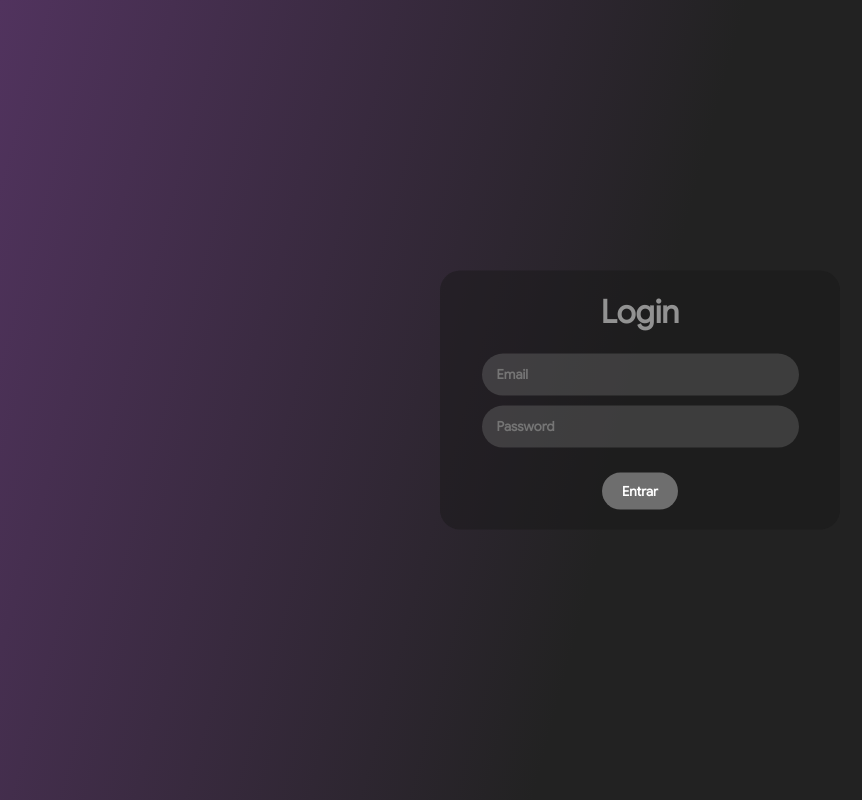
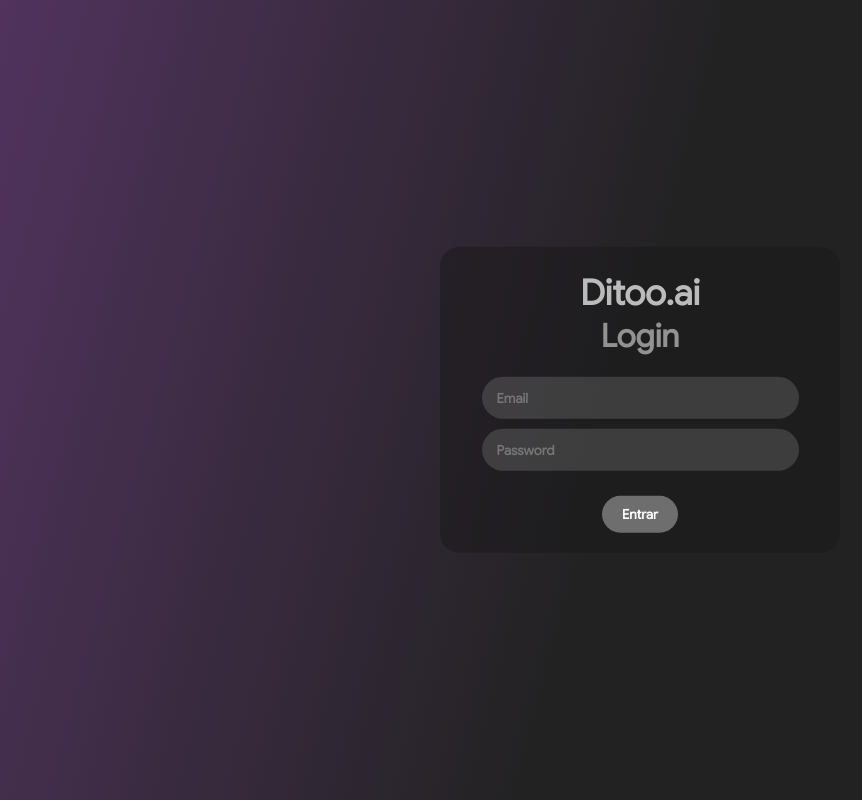
Before and after one commit to Guilherme-Fonseca-da-Costa/ditoo-ai, a React (Vite) app in the folder interface/ditoo-front/: page /login in a window 1280 px wide. Shown: the whole page, without its empty margins (0-862 px from the left). Built offline with nearby package versions, Linux system fonts and the light colour scheme.

Commit message:
Refatorar página de login para usar estado local e método de login da API

```diff
--- a/interface/ditoo-front/src/pages/LoginPage.tsx
+++ b/interface/ditoo-front/src/pages/LoginPage.tsx
@@ -1,10 +1,29 @@
+import { useState } from "react";
+import { api } from "../services/api.ts";
+
 export default function LoginPage() {
+  const [user, setUser] = useState("");
+  const [pass, setPass] = useState("");
+
+  // Essa função é responsável por lidar com o processo de login. Ela chama o método `login` do objeto `api`, que faz uma requisição ao backend para autenticar o usuário. Se a requisição for bem-sucedida, o usuário será autenticado; caso contrário, um erro será registrado no console.
+  const handleLogin = async () => {
+    try {
+      console.log("DEBUG: Tentando fazer login com:", { user, pass });
+      await api.login(user, pass);
+    } catch (error) {
+      console.error("DEBUG: Erro ao fazer login:", error);
+    }
+  };
+
   return (
+    <>
       <div id="loginBlock">
-      <h1 style={{ color: '#929292', userSelect: 'none' }}>Login</h1>
+      <h1 style={{fontSize: "2.2em", color: "#bbbbbb", marginBottom: -20, userSelect: "none"}}>Ditoo.ai</h1>
+        <h1 style={{ color: "#929292", userSelect: "none" }}>Login</h1>
         <div id="inputLoginBlock">
           <input
             className="loginInput"
+            onChange={(e) => setUser(e.target.value)}
             type="email"
             name="email"
             id="email"
@@ -12,6 +31,7 @@
           />
           <input
             className="loginInput"
+            onChange={(e) => setPass(e.target.value)}
             type="password"
             name="password"
             id="password"
@@ -19,10 +39,13 @@
           />
         </div>
 
-      <a href="/api/auth/google">
-        <button style={{
+        <button
+          onClick={() => {
+            handleLogin();
+          }}
+          style={{
             marginBottom: 20,
-          borderRadius : 25,
+            borderRadius: 25,
             padding: "10px 20px",
             fontFamily: "Google-sans",
             fontWeight: "bold",
@@ -30,8 +53,12 @@
             backgroundColor: "#6e6e6e",
             color: "white",
             cursor: "pointer",
-        }} id="loginButton">Entrar</button>
-      </a>
+          }}
+          id="loginButton"
+        >
+          Entrar
+        </button>
       </div>
+    </>
   );
 }
```
Lines whose indentation alone changed are shown as unchanged.
